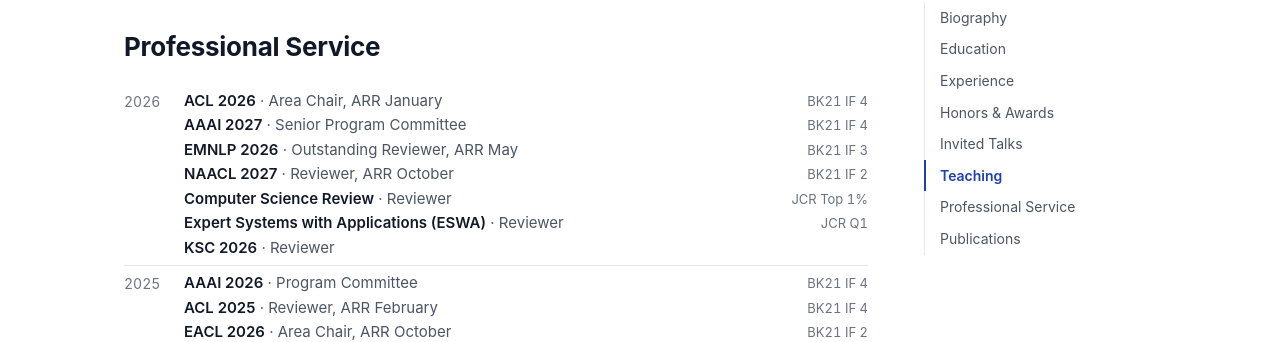
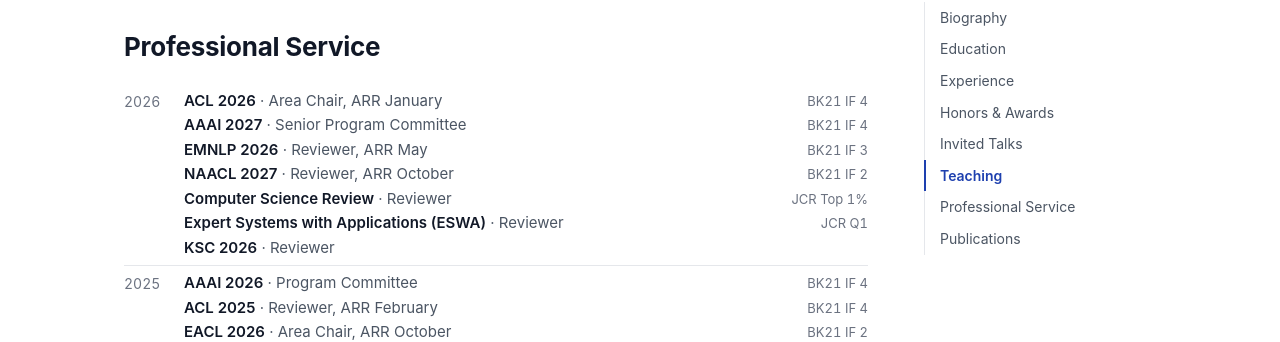
Before and after one commit to knu-dli/knu-dli.github.io, a Jekyll site: the page built from people/seonghyeon-lee.md, in a window 1280 px wide and 900 px high, scrolled down 2471 px. Shown: the part 120-462 px from the top of the window. Built offline with Jekyll 4.4.1, drawn with Linux system fonts in a browser that asks for light colours; some web fonts are replaced.

Commit message:
Profile: list EMNLP 2026 service role as Reviewer
Co-Authored-By: Claude Opus 5.5 <noreply@anthropic.com>

```diff
--- a/people/seonghyeon-lee.md
+++ b/people/seonghyeon-lee.md
@@ -53,7 +53,7 @@ service:
     items:
       - { venue: "ACL 2026", role: "Area Chair, ARR January", rank: "BK21 IF 4" }
       - { venue: "AAAI 2027", role: "Senior Program Committee", rank: "BK21 IF 4" }
-      - { venue: "EMNLP 2026", role: "Outstanding Reviewer, ARR May", rank: "BK21 IF 3" }
+      - { venue: "EMNLP 2026", role: "Reviewer, ARR May", rank: "BK21 IF 3" }
       - { venue: "NAACL 2027", role: "Reviewer, ARR October", rank: "BK21 IF 2" }
       - { venue: "Computer Science Review", role: "Reviewer", rank: "JCR Top 1%" }
       - { venue: "Expert Systems with Applications (ESWA)", role: "Reviewer", rank: "JCR Q1" }
```
